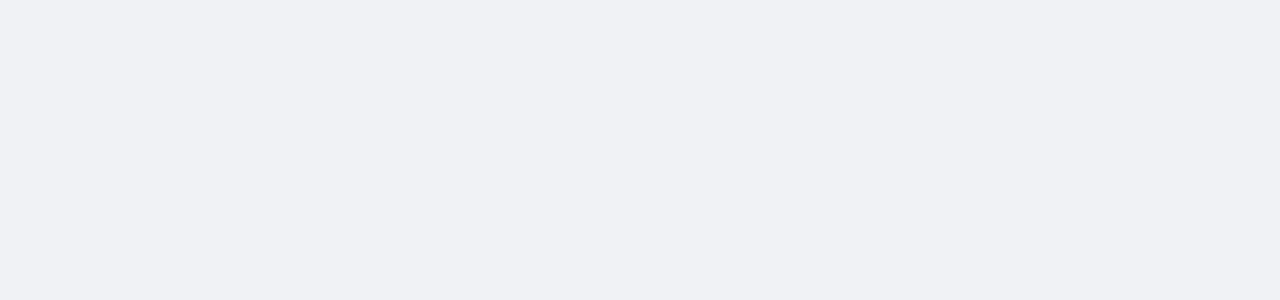
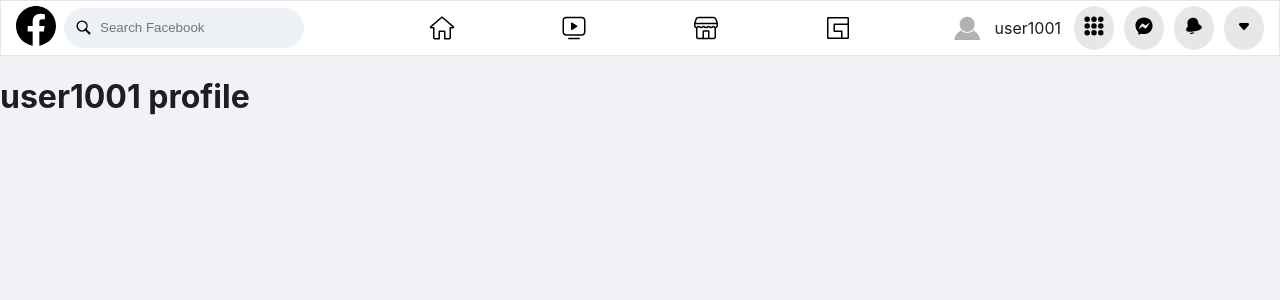
Before and after one commit to skeanster/facebook-clone-react, a React (Create React App) app: page /facebook-clone-react/ProfilePage in a window 1280 px wide. Before the commit this address had no page. Shown: the top 300 px of the page. Built offline with nearby package versions, Linux system fonts and the light colour scheme.

Commit message:
added gh-pages dependency

```diff
--- a/package.json
+++ b/package.json
@@ -1,4 +1,5 @@
 {
+  "homepage": "https://skeanster.github.io/facebook-clone-react/",
   "name": "facebook-clone-react",
   "version": "0.1.0",
   "private": true,
@@ -6,6 +7,7 @@
     "@testing-library/jest-dom": "^5.15.0",
     "@testing-library/react": "^11.2.7",
     "@testing-library/user-event": "^12.8.3",
+    "gh-pages": "^3.2.3",
     "react": "^17.0.2",
     "react-dom": "^17.0.2",
     "react-router-dom": "^6.0.2",
@@ -13,6 +15,8 @@
     "web-vitals": "^1.1.2"
   },
   "scripts": {
+    "predeploy": "npm run build",
+    "deploy": "gh-pages -d build",
     "start": "react-scripts start",
     "build": "react-scripts build",
     "test": "react-scripts test",
--- a/src/RouteSwitch.js
+++ b/src/RouteSwitch.js
@@ -33,9 +33,12 @@ const RouteSwitch = () => {
   return (
     <BrowserRouter>
       <Routes>
-        <Route path="/" element={<App username={state.username} />} />
         <Route
-          path="/ProfilePage"
+          path="/facebook-clone-react"
+          element={<App username={state.username} />}
+        />
+        <Route
+          path="/facebook-clone-react/ProfilePage"
           element={<ProfilePage username={state.username} />}
         />
       </Routes>
--- a/src/components/LeftHome.js
+++ b/src/components/LeftHome.js
@@ -15,7 +15,10 @@ function LeftHome(props) {
   return (
     <div className="leftHomeContainer">
       <ul className="leftHomeList">
-        <Link to="/ProfilePage" className="leftHomeListItem">
+        <Link
+          to="/facebook-clone-react/ProfilePage"
+          className="leftHomeListItem"
+        >
           <img src={ProfilePic} alt="profile pic" className="ProfileImage" />
           <div className="leftHomeText">{username}</div>
         </Link>
--- a/src/components/Navbar.js
+++ b/src/components/Navbar.js
@@ -17,13 +17,17 @@ const Navbar = (props) => {
   return (
     <div className="navbarContainer">
       <div className="navbarLeftContainer">
-        <Link to="/" className="logo">
+        <Link to="/facebook-clone-react" className="logo">
           <LogoSvg />
         </Link>
         <Search />
       </div>
       <div className="navbarCenterContainer">
-        <Link to="/" className="navbarCenterIcons" id="home">
+        <Link
+          to="/facebook-clone-react"
+          className="navbarCenterIcons"
+          id="home"
+        >
           <HomeSvg />
         </Link>
         <div className="navbarCenterIcons" id="watch">
@@ -37,7 +41,10 @@ const Navbar = (props) => {
         </div>
       </div>
       <div className="navbarRightContainer">
-        <Link to="/ProfilePage" className="navbarProfileLink">
+        <Link
+          to="/facebook-clone-react/ProfilePage"
+          className="navbarProfileLink"
+        >
           <img src={ProfilePic} alt="profile pic" className="ProfileImage" />
           <div className="profileName">{username}</div>
         </Link>
```
Also changed, not shown: 1 other file (tests, documents, lock files or other folders).
